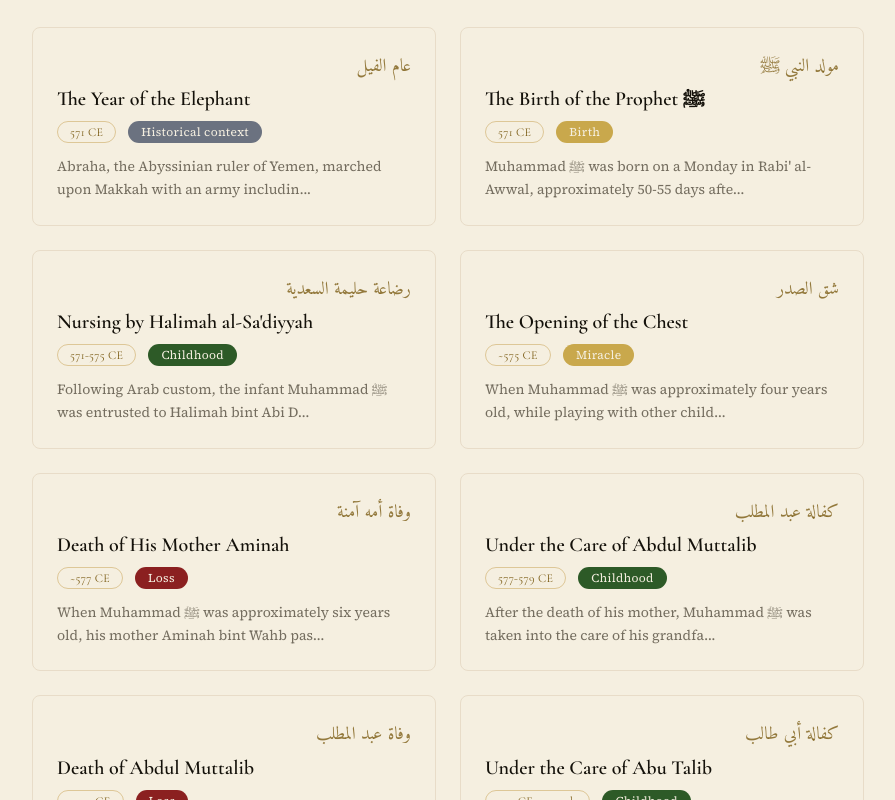
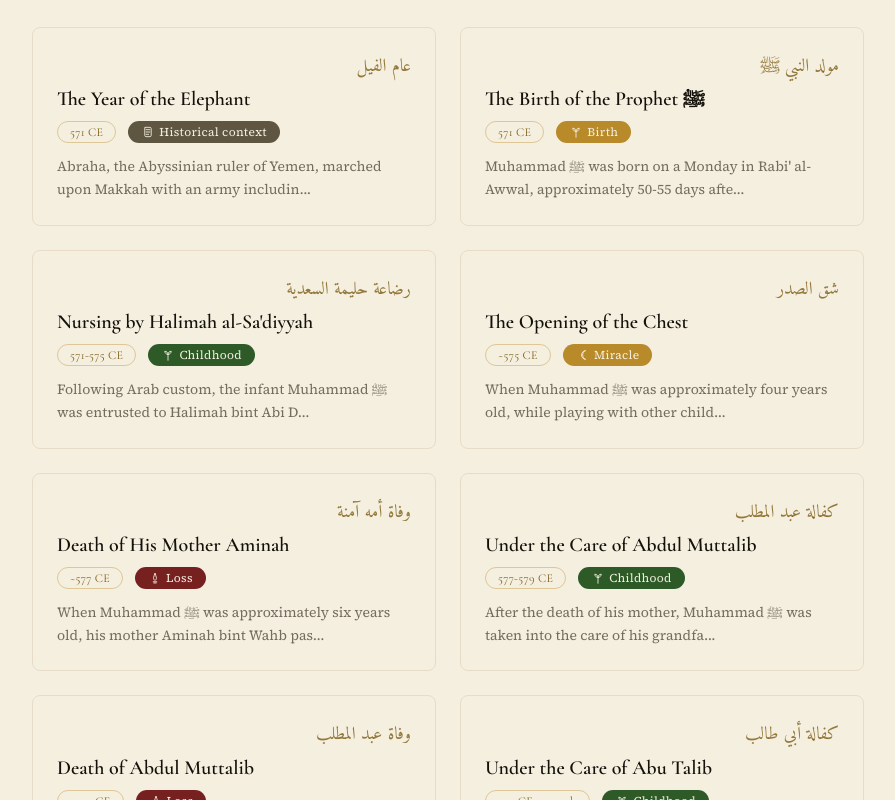
Before and after one commit to Abdalla-Eldoumani/seerah, a Next.js app: page /en/era/pre-prophethood in a window 1280 px wide. Shown: the part 840-1640 px from the top of the page, without its empty margins (192-1087 px from the left). Built offline with nearby package versions, Linux system fonts and the light colour scheme.

Commit message:
add svg category glyph to era event cards

```diff
--- a/src/app/[locale]/era/[eraId]/page.tsx
+++ b/src/app/[locale]/era/[eraId]/page.tsx
@@ -9,7 +9,8 @@ import { Divider } from '@/components/ui/Divider';
 import { Badge } from '@/components/ui/Badge';
 import EraNav from '@/components/navigation/EraNav';
 import { Link } from '@/i18n/navigation';
-import { getCategoryColor } from '@/lib/utils';
+import { getCategoryColor } from '@/config/categories';
+import { CategoryGlyph } from '@/components/icons/CategoryGlyph';
 import type { EraId } from '@/types/seerah';
 import { routing, type Locale } from '@/i18n/routing';
 
@@ -148,6 +149,10 @@ export default async function EraPage({
                     variant="category"
                     style={{ backgroundColor: categoryColor }}
                   >
+                    <CategoryGlyph
+                      category={event.category}
+                      className="w-3.5 h-3.5 me-1"
+                    />
                     {categoryLabel}
                   </Badge>
                 </div>
```
